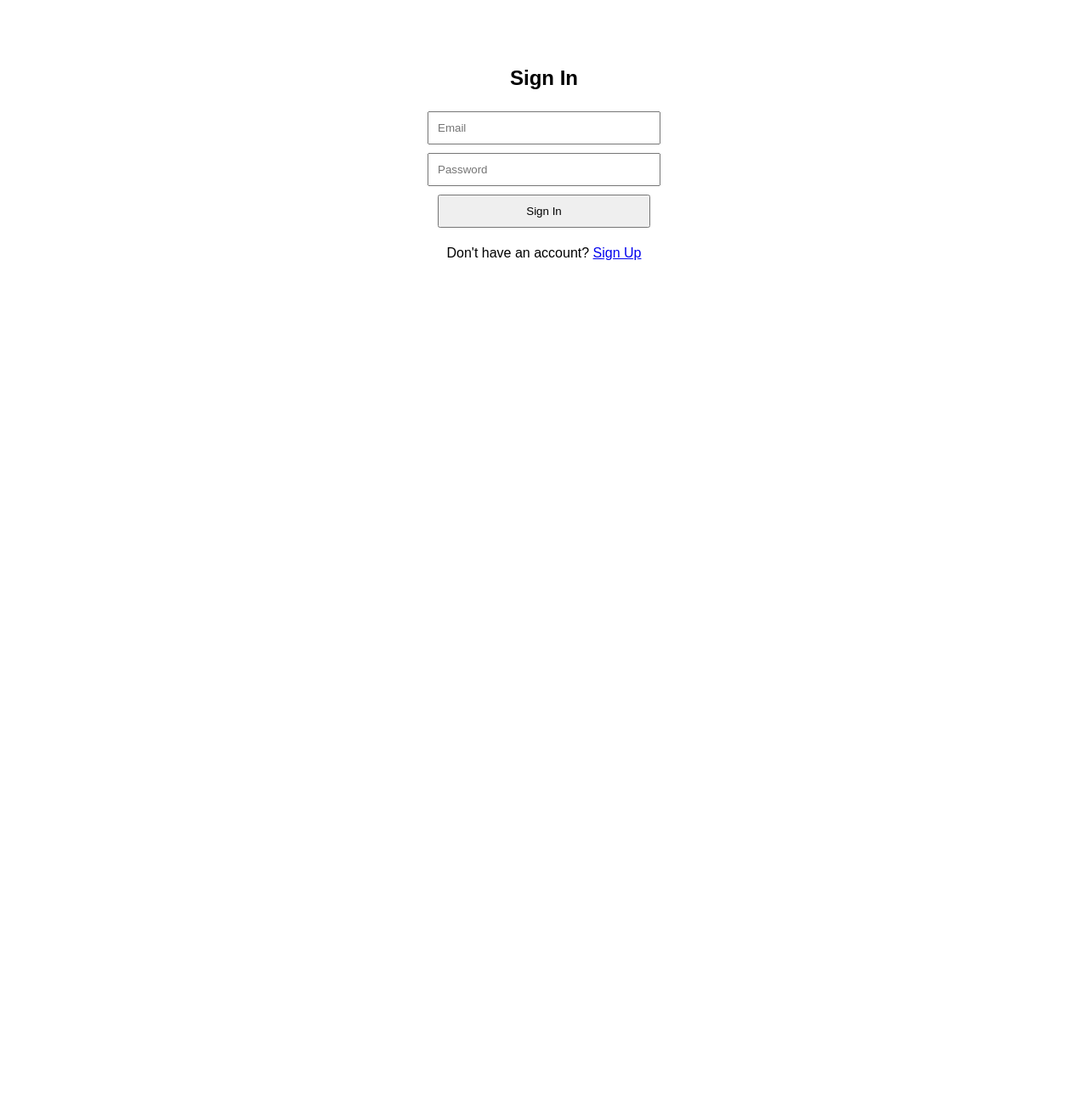
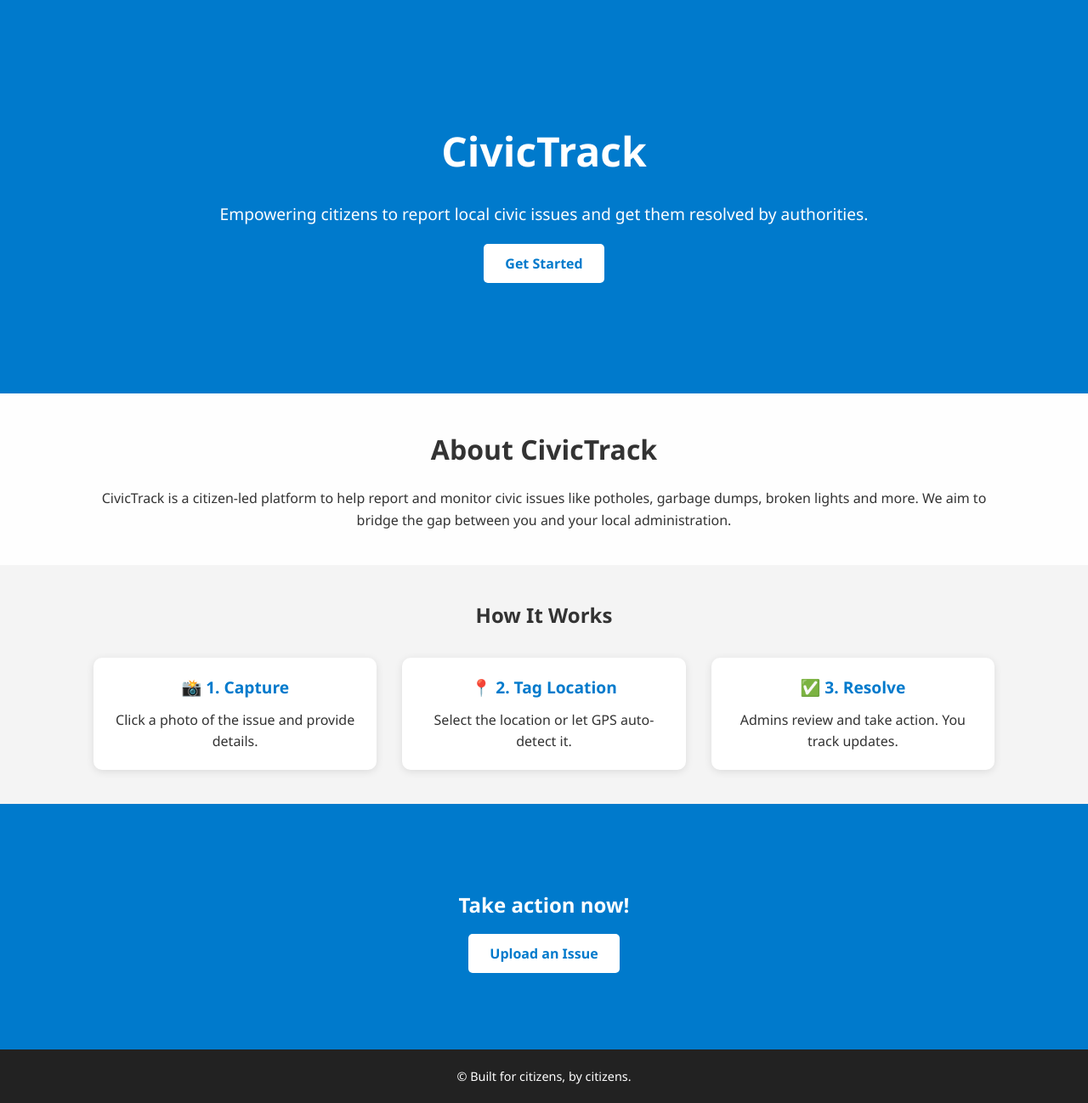
Before and after one commit to DeepakRaj-code/CivicTrack, a plain HTML site: page frontend/index.html in a window 1280 px wide. Shown: the whole page at 85% size. Before the commit the page ends 800 px from the top, so only its background shows below. Drawn offline with Linux system fonts and the light colour scheme.

Commit message:
Added a landing page

```diff
--- /dev/null
+++ b/frontend/css/style.css
@@ -0,0 +1,111 @@
+/* Reset & Base Styles */
+* {
+    margin: 0;
+    padding: 0;
+    box-sizing: border-box;
+}
+
+body {
+    font-family: 'Segoe UI', sans-serif;
+    line-height: 1.6;
+    color: #333;
+    background-color: #fefefe;
+}
+
+/* Container */
+.container {
+    width: 90%;
+    max-width: 1100px;
+    margin: auto;
+    padding: 40px 20px;
+    text-align: center;
+}
+
+/* Hero */
+.hero {
+    background-color: #007acc;
+    color: white;
+    padding: 100px 20px;
+}
+
+.hero h1 {
+    font-size: 3rem;
+    margin-bottom: 20px;
+}
+
+.hero p {
+    font-size: 1.2rem;
+    margin-bottom: 30px;
+}
+
+.btn {
+    background-color: white;
+    color: #007acc;
+    padding: 12px 25px;
+    border: none;
+    border-radius: 5px;
+    margin-top: 15px;
+    font-weight: bold;
+    text-decoration: none;
+    cursor: pointer;
+    transition: background-color 0.3s ease;
+}
+
+.btn:hover {
+    background-color: #e1e1e1;
+}
+
+/* About Section */
+.about h2 {
+    font-size: 2rem;
+    margin-bottom: 20px;
+}
+
+/* How It Works */
+.how-it-works {
+    background-color: #f4f4f4;
+}
+
+.steps {
+    display: flex;
+    flex-wrap: wrap;
+    justify-content: center;
+    gap: 30px;
+    margin-top: 30px;
+}
+
+.step {
+    flex: 1 1 250px;
+    padding: 20px;
+    background-color: white;
+    border-radius: 10px;
+    box-shadow: 0 2px 10px rgba(0, 0, 0, 0.1);
+}
+
+.step h3 {
+    margin-bottom: 10px;
+    font-size: 1.2rem;
+    color: #007acc;
+}
+
+/* CTA Section */
+.cta {
+    background-color: #007acc;
+    color: white;
+    padding: 60px 20px;
+}
+
+.cta .btn {
+    background-color: white;
+    color: #007acc;
+    margin-top: 20px;
+}
+
+/* Footer */
+footer {
+    background-color: #222;
+    color: white;
+    padding: 20px;
+    font-size: 0.9rem;
+    text-align: center;
+}
--- a/frontend/index.html
+++ b/frontend/index.html
@@ -1,18 +1,67 @@
 <!DOCTYPE html>
 <html>
+
 <head>
   <title>Login Page</title>
-  <link rel="stylesheet" href="style.css">
+  <link rel="stylesheet" href="css/style.css">
 </head>
-<body>
-  <h2>Sign In</h2>
-  <form id="signin-form">
-    <input type="email" id="signin-email" placeholder="Email" required><br>
-    <input type="password" id="signin-password" placeholder="Password" required><br>
-    <button type="submit">Sign In</button>
-  </form>
-  <p>Don't have an account? <a href="signup.html">Sign Up</a></p>
+
+<body><!-- Hero Section -->
+  <section class="hero">
+    <div class="container">
+      <h1>CivicTrack</h1>
+      <p>Empowering citizens to report local civic issues and get them resolved by authorities.</p>
+      <a href="#how-it-works" class="btn">Get Started</a>
+    </div>
+  </section>
+
+  <!-- About Section -->
+  <section class="about">
+    <div class="container">
+      <h2>About CivicTrack</h2>
+      <p>
+        CivicTrack is a citizen-led platform to help report and monitor civic issues like potholes, garbage dumps,
+        broken lights and more. We aim to bridge the gap between you and your local administration.
+      </p>
+    </div>
+  </section>
+
+  <!-- How It Works Section -->
+  <section class="how-it-works" id="how-it-works">
+    <div class="container">
+      <h2>How It Works</h2>
+      <div class="steps">
+        <div class="step">
+          <h3>📸 1. Capture</h3>
+          <p>Click a photo of the issue and provide details.</p>
+        </div>
+        <div class="step">
+          <h3>📍 2. Tag Location</h3>
+          <p>Select the location or let GPS auto-detect it.</p>
+        </div>
+        <div class="step">
+          <h3>✅ 3. Resolve</h3>
+          <p>Admins review and take action. You track updates.</p>
+        </div>
+      </div>
+    </div>
+  </section>
+
+  <!-- CTA Section -->
+  <section class="cta">
+    <div class="container">
+      <h2>Take action now!</h2>
+      <p>.</p>
+      <a href="signup.html" class="btn">Upload an Issue</a>
+    </div>
+  </section>
+
+  <!-- Footer -->
+  <footer>
+    <p>&copy; Built for citizens, by citizens.</p>
+  </footer>
 
   <script src="script.js"></script>
 </body>
+
 </html>
```
